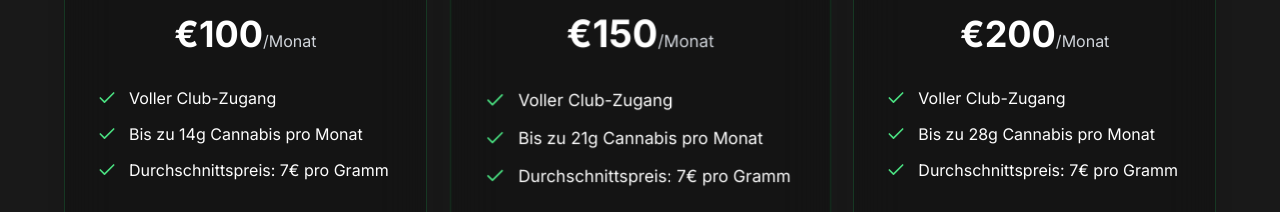
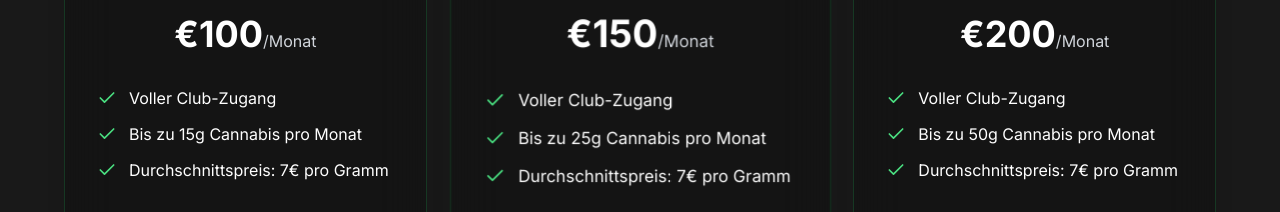
Before and after one commit to jasonl20-tech/bud-social-hub, a React (Vite) app: page / in a window 1280 px wide. Shown: the part 2680-2892 px from the top of the page. Built offline with nearby package versions, Linux system fonts and the light colour scheme.

Commit message:
Update membership gram amounts
Adjusted gram amounts for membership tiers: Starter (100 euro) up to 15g, Standard (150 euro) up to 25g, and Premium (200 euro) up to 50g.

```diff
--- a/src/components/Membership.tsx
+++ b/src/components/Membership.tsx
@@ -9,10 +9,10 @@ const Membership = () => {
       price: "100",
       period: "Monat",
       description: "Ideal für Cannabis-Neulinge",
-      grams: "14g",
+      grams: "15g",
       features: [
         "Voller Club-Zugang",
-        "Bis zu 14g Cannabis pro Monat",
+        "Bis zu 15g Cannabis pro Monat",
         "Durchschnittspreis: 7€ pro Gramm"
       ],
       popular: false,
@@ -23,10 +23,10 @@ const Membership = () => {
       price: "150",
       period: "Monat",
       description: "Die perfekte Balance",
-      grams: "21g",
+      grams: "25g",
       features: [
         "Voller Club-Zugang",
-        "Bis zu 21g Cannabis pro Monat",
+        "Bis zu 25g Cannabis pro Monat",
         "Durchschnittspreis: 7€ pro Gramm"
       ],
       popular: true,
@@ -37,10 +37,10 @@ const Membership = () => {
       price: "200",
       period: "Monat",
       description: "Das Vollprogramm",
-      grams: "28g",
+      grams: "50g",
       features: [
         "Voller Club-Zugang",
-        "Bis zu 28g Cannabis pro Monat",
+        "Bis zu 50g Cannabis pro Monat",
         "Durchschnittspreis: 7€ pro Gramm"
       ],
       popular: false,
```
